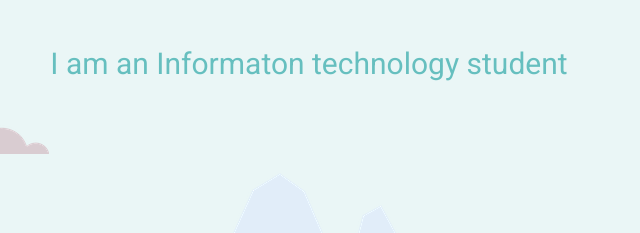
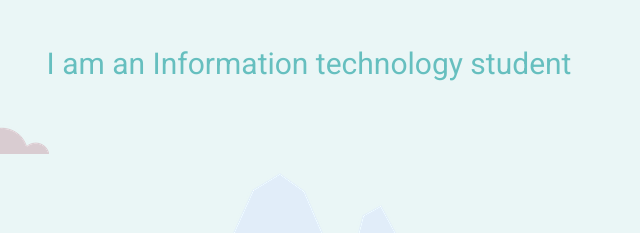
Before and after one commit to JayadevKavle/myfirstwebsite, a plain HTML site: page index.html in a window 1280 px wide. Shown: the part 311-544 px from the top of the page, 331-971 px from the left. Drawn offline with Linux system fonts and the light colour scheme.

Commit message:
Update index.html

```diff
--- a/index.html
+++ b/index.html
@@ -16,7 +16,7 @@
     <div class="Top-Container">
       <img class="top-cloud" src="images/cloud.png" alt="cloud.img"><br>
       <h1><em>I am Jayadev Kavle.</em></h1>
-      <p class="P-tag"><h2>I am an Informaton technology student</h2></p>
+      <p class="P-tag"><h2>I am an Information technology student</h2></p>
         <img class="bottom-cloud" src="images/cloud.png" alt="cloud.img">
         <img src="images/mountain.png" alt="mountain.png">
     </div>
```
